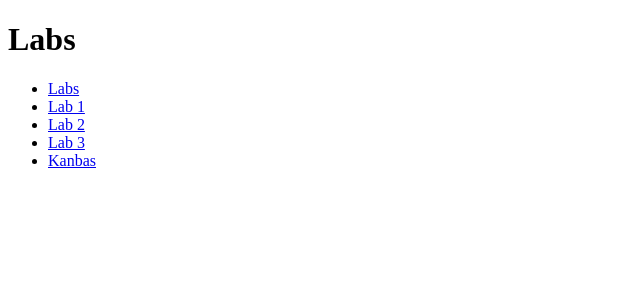
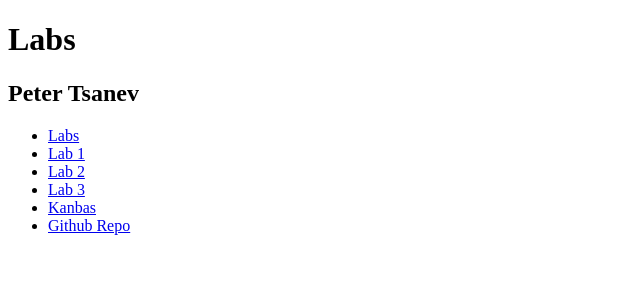
Before and after one commit to tsanevp/kanbas-react-web-app, a React (Create React App) app: page /#/Labs/Labs in a window 1280 px wide. Shown: the top 300 px of the page, without its empty margins (0-640 px from the left). Built offline with nearby package versions, Linux system fonts and the light colour scheme.

Commit message:
final deliverables complete

```diff
--- a/src/Labs/TOC.tsx
+++ b/src/Labs/TOC.tsx
@@ -8,6 +8,7 @@
       <li><Link to="/Labs/Lab2">Lab 2</Link></li>
       <li><Link to="/Labs/Lab3">Lab 3</Link></li>
       <li><Link to="/Kanbas">Kanbas</Link></li>
+      <li><a id="wd-github" href="https://github.com/tsanevp/kanbas-react-web-app" target="_blank" rel="noreferrer">Github Repo</a></li>
     </ul>
   );
 }
--- a/src/Labs/index.tsx
+++ b/src/Labs/index.tsx
@@ -8,6 +8,7 @@
     return (
         <div id="wd-labs">
             <h1>Labs</h1>
+            <h2>Peter Tsanev</h2>
             <TOC />
             <Routes>
                 <Route path="/" element={<Navigate to="Labs" />} />
```
Lines whose indentation alone changed are shown as unchanged.
